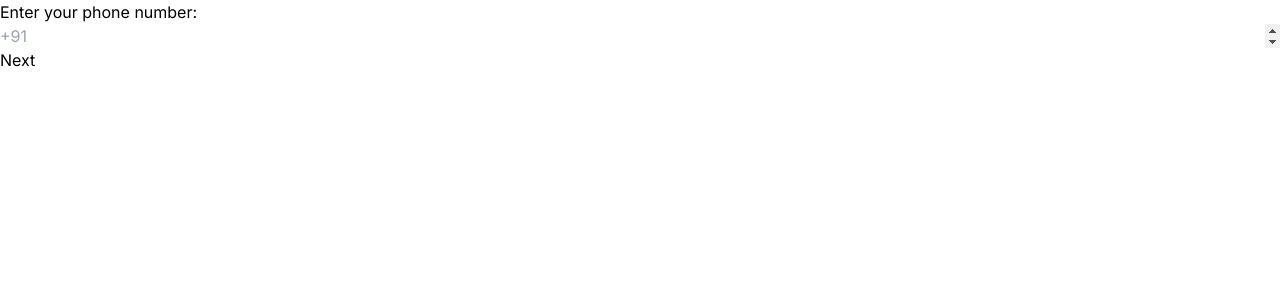
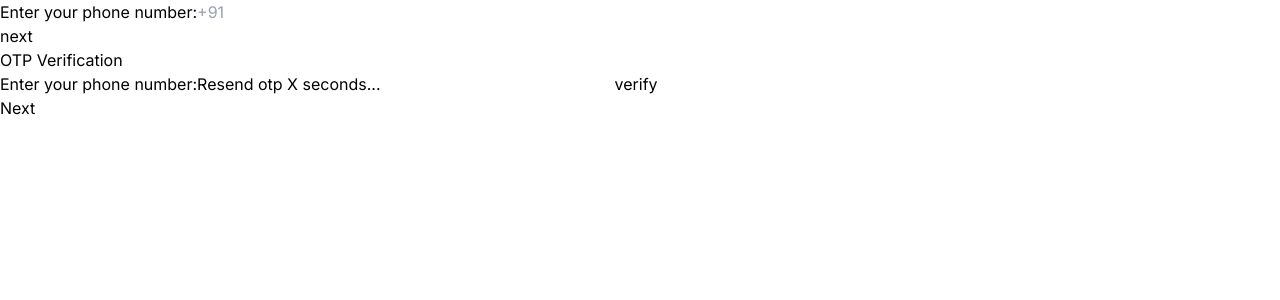
Before and after one commit to vaibhav-OP/peerLift, a Next.js app: page /login in a window 1280 px wide. Shown: the top 300 px of the page. Built offline with nearby package versions, Linux system fonts and the light colour scheme; no server answers.

Commit message:
login and authContext

```diff
--- a/src/app/layout.tsx
+++ b/src/app/layout.tsx
@@ -1,6 +1,8 @@
 import type { Metadata } from "next";
 import { Inter } from "next/font/google";
 import "./globals.css";
+
+import { AuthContextProvider } from "@/context/authContext";
 
 const inter = Inter({ subsets: ["latin"] });
 
@@ -16,7 +18,9 @@ export default function RootLayout({
 }) {
   return (
     <html lang="en">
-      <body className={inter.className}>{children}</body>
+      <body className={inter.className}>
+        <AuthContextProvider>{children}</AuthContextProvider>
+      </body>
     </html>
   );
 }
--- a/src/app/page.tsx
+++ b/src/app/page.tsx
@@ -1,5 +1,8 @@
-import Image from "next/image";
+"use client";
+import { useAuthContext } from "@/context/authContext";
 
 export default function Home() {
-  return <div></div>;
+  const { user } = useAuthContext();
+
+  return <div>{user?.uid}</div>;
 }
--- a/src/components/Forms/Login/index.tsx
+++ b/src/components/Forms/Login/index.tsx
@@ -1,41 +1,83 @@
 "use client";
-import { ReactElement } from "react";
+import { useState } from "react";
 import useMultistepForm from "@/hooks/multiStepForm";
+import {
+  ConfirmationResult,
+  RecaptchaVerifier,
+  signInWithPhoneNumber,
+} from "firebase/auth";
+
+import { auth as FirebaseAuth } from "@/firebase/config";
 
 export default function LoginForm() {
-  const { next, previous, step, currentStepIndex, steps } =
-    useMultistepForm(elements);
+  const [phone, setPhone] = useState("");
+  const [otp, setotp] = useState("");
+  const [final, setfinal] = useState<ConfirmationResult | null>(null);
 
-  return (
-    <form className="flex flex-col">
-      {step}
+  const signin = () => {
+    if (phone === "" || phone.length < 10) return;
+
+    let verify = new RecaptchaVerifier(FirebaseAuth, "recaptcha-container");
+    signInWithPhoneNumber(FirebaseAuth, "+91" + phone, verify)
+      .then(result => {
+        alert("code sent");
+        setfinal(result);
+      })
+      .catch(err => {
+        alert(err);
+        window.location.reload();
+      });
+  };
+
+  const ValidateOtp = () => {
+    if (otp === null || final === null) return;
+    console.log(otp);
+    final
+      .confirm(otp)
+      .then(result => {
+        // success
+        alert("done");
+      })
+      .catch(err => {
+        console.log(err);
+        alert("Wrong code");
+      });
+  };
+
+  const handleNext = () => next;
+
+  const { next, previous, step, currentStepIndex, steps } = useMultistepForm([
+    <>
       <div>
-        {currentStepIndex > 0 && (
-          <button type="button" onClick={previous}>
-            Back
+        <label htmlFor="phone">Enter your phone number:</label>
+        <input
+          type="number"
+          placeholder="+91"
+          id="phone"
+          name="phone"
+          value={phone}
+          onChange={e => setPhone(e.target.value)}
+        />
+        <div id="recaptcha-container"></div>
+        <button onClick={signin} type="button">
+          next
         </button>
-        )}
-        {currentStepIndex < steps.length - 1 && (
-          <button type="button" onClick={next}>
-            Next
-          </button>
-        )}
       </div>
-    </form>
-  );
-}
-
-const elements: ReactElement[] = [
-  <>
-    <label htmlFor="phone">Enter your phone number:</label>
-    <input type="number" placeholder="+91" id="phone" name="phone" />
-    <div id="recaptcha-container"></div>
-  </>,
-  <>
+      <div>
         <h4>OTP Verification</h4>
         <label htmlFor="otp">Enter your phone number:</label>
         <button type="button">Resend otp X seconds...</button>
-    <input type="number" id="otp" name="otp" />
+        <input
+          type="number"
+          id="otp"
+          name="otp"
+          value={otp}
+          onChange={e => setotp(e.target.value)}
+        />
+        <button onClick={ValidateOtp} type="button">
+          verify
+        </button>
+      </div>
     </>,
     <>
       <div>
@@ -63,4 +105,23 @@ const elements: ReactElement[] = [
         <option value="work/career">Work/Career</option>
       </select>
     </>,
-];
+  ]);
+
+  return (
+    <form className="flex flex-col">
+      {step}
+      <div>
+        {currentStepIndex > 0 && (
+          <button type="button" onClick={previous}>
+            Back
+          </button>
+        )}
+        {currentStepIndex < steps.length - 1 && (
+          <button type="button" onClick={next}>
+            Next
+          </button>
+        )}
+      </div>
+    </form>
+  );
+}
--- /dev/null
+++ b/src/context/authContext.tsx
@@ -0,0 +1,47 @@
+"use client";
+import {
+  PropsWithChildren,
+  createContext,
+  useContext,
+  useEffect,
+  useState,
+} from "react";
+import { User, onAuthStateChanged } from "firebase/auth";
+
+import { auth } from "@/firebase/config";
+
+interface AuthContextProps {
+  user: User | null;
+}
+
+export const AuthContext = createContext<AuthContextProps>({
+  user: null,
+});
+export const useAuthContext = () => useContext(AuthContext);
+
+export const AuthContextProvider = ({ children }: PropsWithChildren) => {
+  const [user, setUser] = useState<User | null>(null);
+  const [loading, setLoading] = useState(true);
+
+  useEffect(() => {
+    const unsubscribe = onAuthStateChanged(auth, newUser => {
+      if (newUser) {
+        setUser(newUser);
+        setLoading(false);
+      } else {
+        setUser(null);
+        setLoading(false);
+      }
+    });
+
+    return () => {
+      unsubscribe();
+    };
+  }, []);
+
+  return (
+    <AuthContext.Provider value={{ user }}>
+      {loading ? <>loading</> : children}
+    </AuthContext.Provider>
+  );
+};
--- a/src/firebase/config.ts
+++ b/src/firebase/config.ts
@@ -1,4 +1,4 @@
-import { getAuth } from "firebase-admin/auth";
+import { getAuth } from "firebase/auth";
 import { initializeApp, getApps } from "firebase/app";
 
 const firebaseConfig = {
@@ -16,5 +16,5 @@ let firebase_app =
 
 let auth = getAuth(firebase_app);
 
+export { auth };
 export default firebase_app;
-export { auth };
```
Also changed, not shown: src/components/Forms/Login/phoneAuth.tsx (added). Lines whose indentation alone changed are shown as unchanged.
